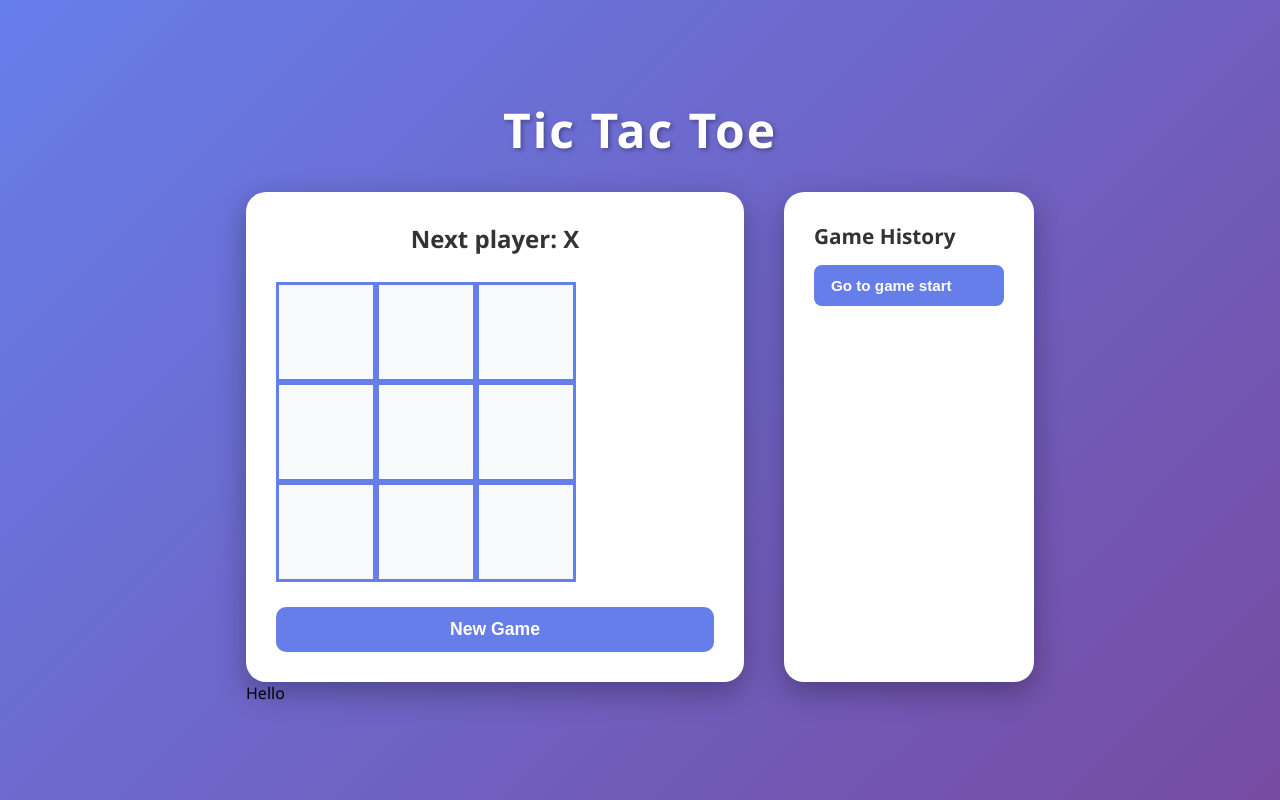
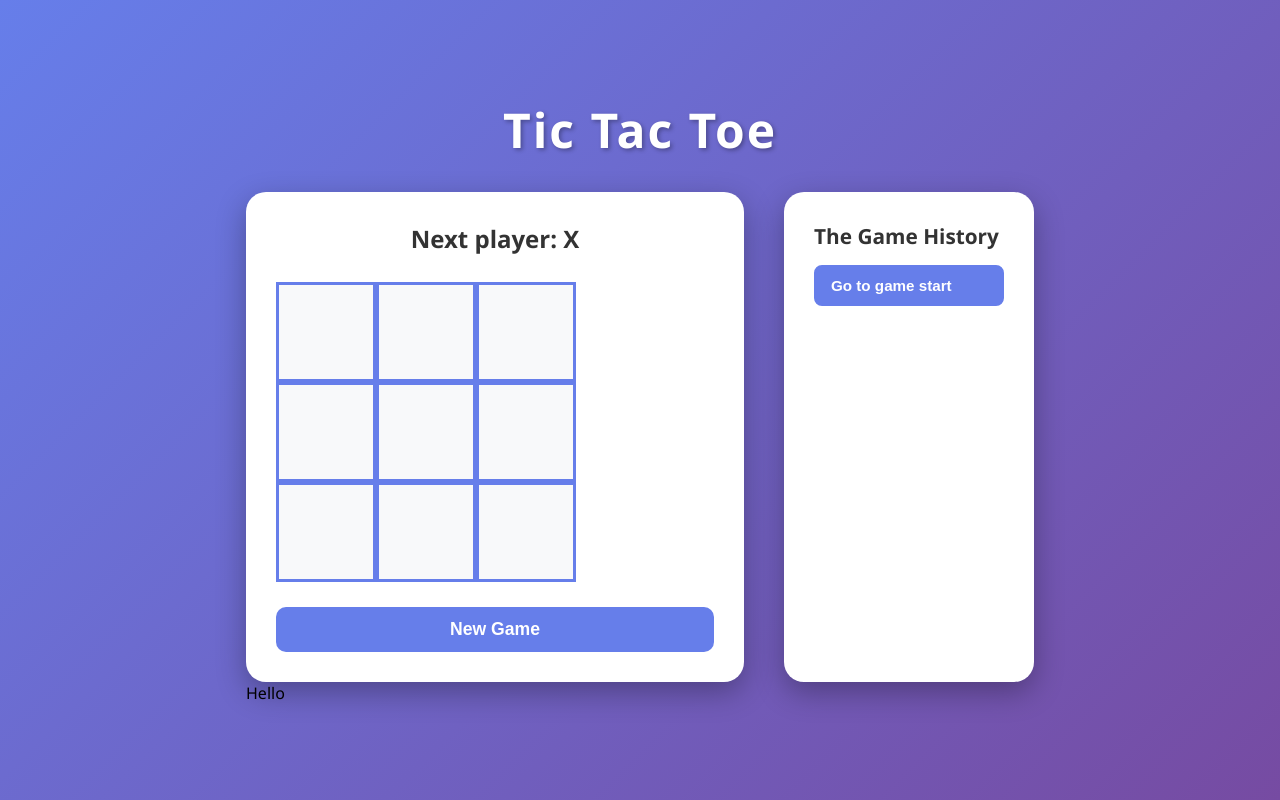
Before and after one commit to iamharshtambe/lets-get-rustyyy, a React (Vite) app: page / in a window 1280 px wide. Built offline with nearby package versions, Linux system fonts and the light colour scheme.

Commit message:
modify game

```diff
--- a/src/components/Game.tsx
+++ b/src/components/Game.tsx
@@ -112,7 +112,7 @@ export const Game: React.FC = () => {
           </button>
         </div>
         <div className="game-info">
-          <h3>Game History</h3>
+          <h3>The Game History</h3>
           <ol>{moves}</ol>
         </div>
       </div>
```
